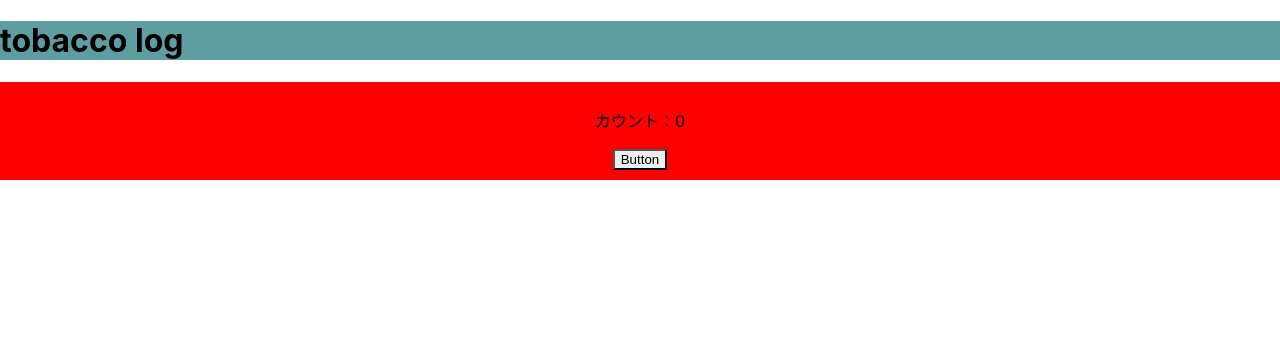
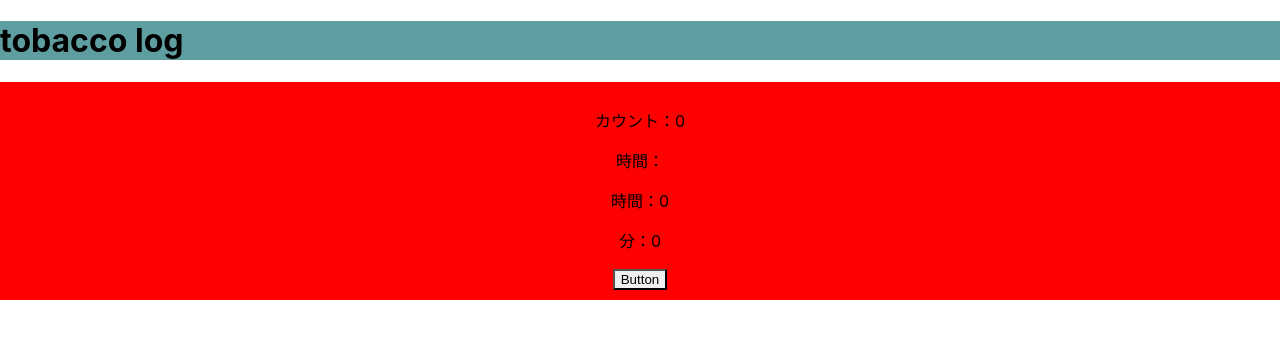
Before and after one commit to seetsuko/its-nonda-, a React (Create React App) app: page / in a window 1280 px wide. Shown: the top 338 px of the page. Built offline with nearby package versions, Linux system fonts and the light colour scheme.

Commit message:
feat: onclickで前回からの経過時間を表示する機能を追加
前回からの経過時間を表示するようにしてるが、途中。（動作していない）

```diff
--- a/package.json
+++ b/package.json
@@ -14,6 +14,7 @@
     "@types/react": "^18.2.6",
     "@types/react-dom": "^18.2.4",
     "date-fns": "^2.30.0",
+    "date-fns-tz": "^2.0.0",
     "framer-motion": "^10.12.12",
     "react": "^18.2.0",
     "react-dom": "^18.2.0",
--- a/src/Counter.tsx
+++ b/src/Counter.tsx
@@ -1,12 +1,32 @@
 import React, { useState } from "react"
 import { Box,Text, Button } from '@chakra-ui/react'
+import {  differenceInMinutes,differenceInHours, differenceInSeconds } from "date-fns";
+import { format } from "date-fns-tz";
 
 export const Counter = () => {
-
+  const defaultDate = new Date().toString()
+  const [timeStamp, setTimeStamp] = useState(defaultDate);
   const [count, setCount] = useState(0)
 
+console.log(timeStamp)
   const onIncrement = () => {
+    const date = format(new Date(), 'yyyy-MM-dd HH:mm:ss xxx', { timeZone: 'Asia/Tokyo' })
     setCount(count + 1)
+    setTimeStamp(date)
+  }
+
+  const timeLimit = () =>{
+      const diffInMinutes = differenceInMinutes(new Date(),Date.parse(timeStamp));
+      const diffInHours = differenceInHours(new Date(),Date.parse(timeStamp));
+      const diffInSeconds = differenceInSeconds(new Date(),Date.parse(timeStamp));
+      const sec = diffInSeconds%60
+      const min = diffInMinutes%60
+      const hour = diffInHours%24
+      console.log(sec)
+    return(
+      <div><Text>時間：{hour}</Text>
+      <Text>分：{min}</Text></div>
+    )
   }
 
   return(
@@ -17,6 +37,10 @@ export const Counter = () => {
         textAlign='center'
         >
       <Text>カウント：{count}</Text>
+      <Text>時間：{}</Text>
+      {timeLimit()}
+      {/* <Text>時間：{hour}</Text>
+      <Text>分：{min}</Text> */}
       <Button
           colorScheme='blue'
           onClick={onIncrement}
```
Also changed, not shown: .eslintrc.json, 2 other files (tests, documents, lock files or other folders).
